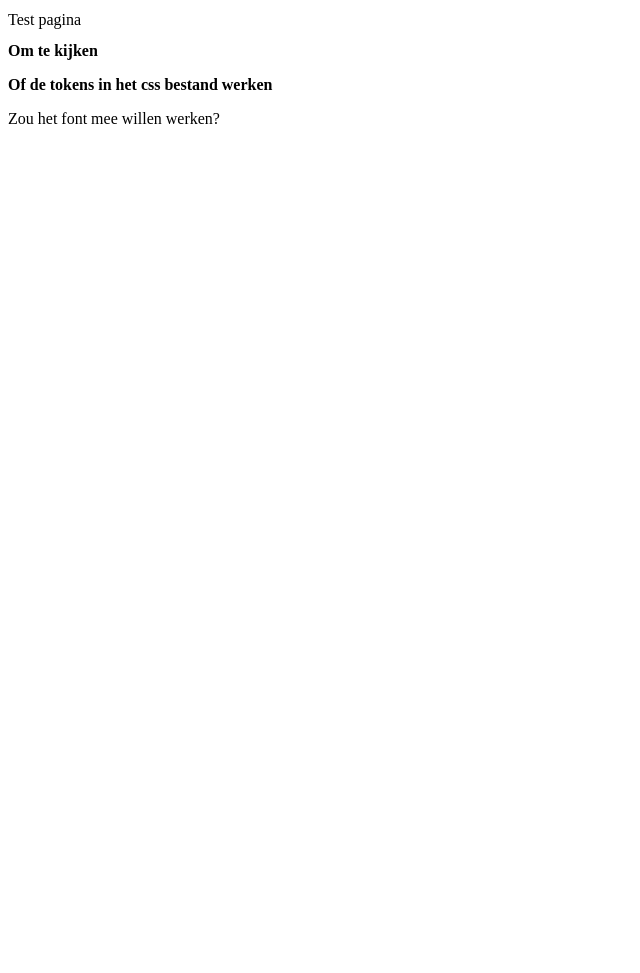
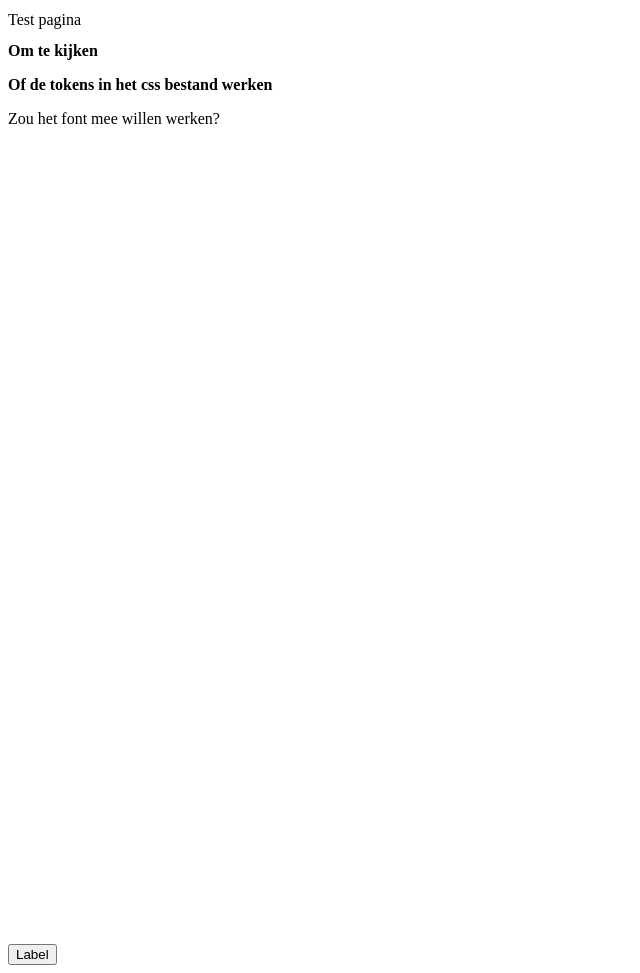
Before and after one commit to AnoukdeRooij24/css-scraper, a website: page index.html in a window 1280 px wide. Shown: the whole page, without its empty margins (0-640 px from the left). Before the commit the page ends 952 px from the top, so only its background shows below. Drawn offline with Linux system fonts and the light colour scheme.

Commit message:
added a test button

```diff
--- a/index.html
+++ b/index.html
@@ -20,5 +20,7 @@
     <div></div>
     <div></div>
     <div></div>
+
+     <button class="utrecht-button utrecht-button--primary-action" type="button"> Label </button>
   </body>
 </html>
--- a/test.css
+++ b/test.css
@@ -43,3 +43,7 @@ p {
   font-size: var(--fdnd-fontsize-p);
   font-family: var(--fdnd-font);
 }
+
+.utrecht-button--primary-action {
+
+}
```
